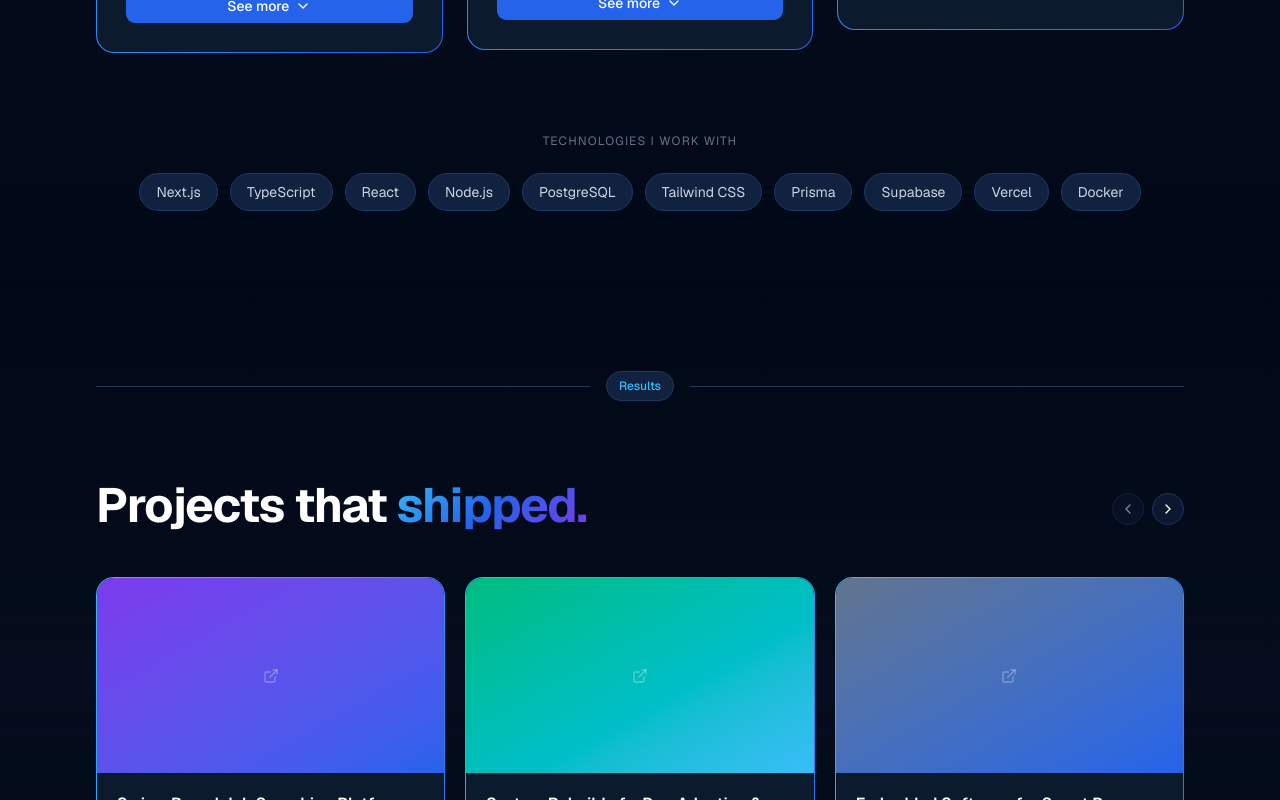
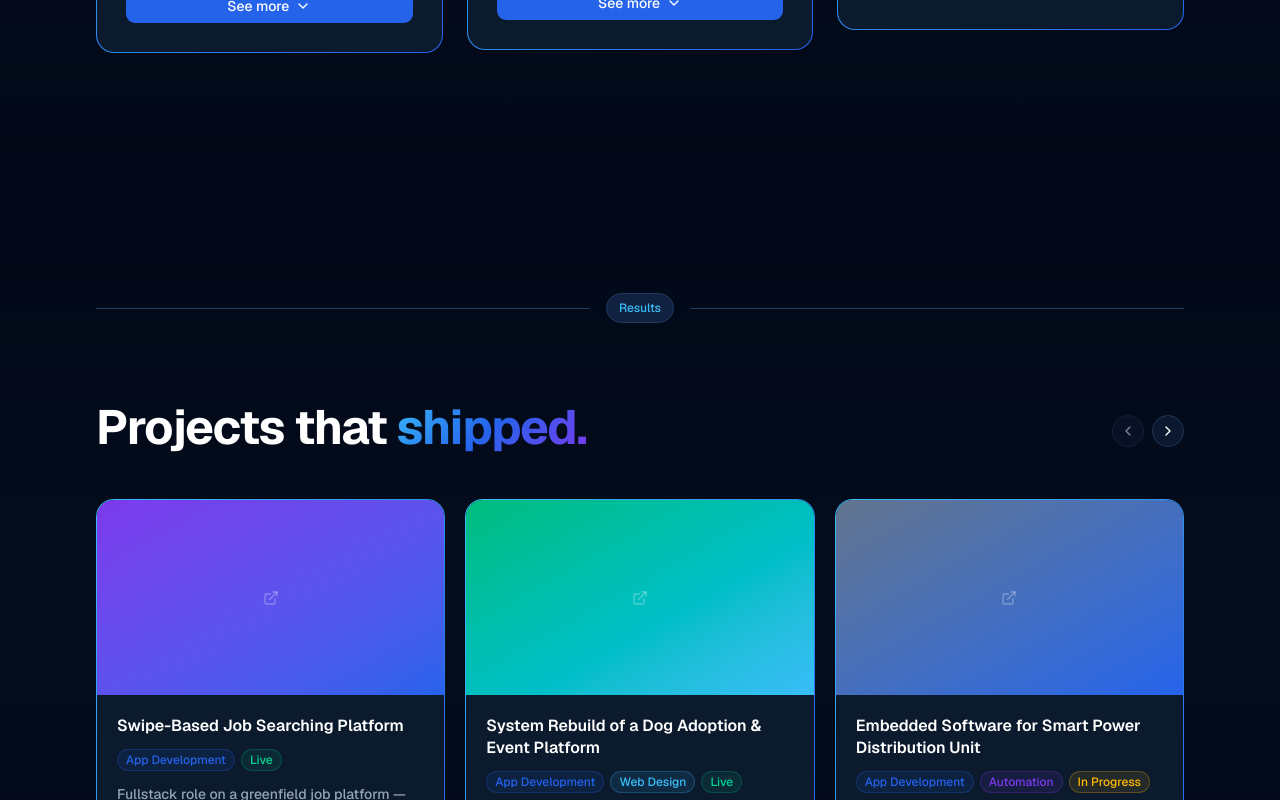
Before and after one commit to yourcodingbro/yourcodingbro, a Next.js app: page / in a window 1280 px wide. Shown: the part 2880-3680 px from the top of the page. Built offline with nearby package versions, Linux system fonts and the light colour scheme.

Commit message:
Add sanitization in PortfolioModal

```diff
--- a/package.json
+++ b/package.json
@@ -11,6 +11,7 @@
   "dependencies": {
     "@base-ui/react": "^1.4.1",
     "@hookform/resolvers": "^5.2.2",
+    "@types/sanitize-html": "^2.16.1",
     "class-variance-authority": "^0.7.1",
     "classnames": "^2.5.1",
     "clsx": "^2.1.1",
@@ -24,6 +25,7 @@
     "react-hook-form": "^7.75.0",
     "react-icons": "^5.6.0",
     "resend": "^6.12.3",
+    "sanitize-html": "^2.17.3",
     "shadcn": "^4.7.0",
     "tailwind-merge": "^3.5.0",
     "tw-animate-css": "^1.4.0",
--- a/src/components/modals/PortfolioModal.tsx
+++ b/src/components/modals/PortfolioModal.tsx
@@ -1,5 +1,6 @@
 "use client";
 
+import sanitizeHtml from "sanitize-html";
 import Image from "next/image";
 import cn from "classnames";
 import { ExternalLink } from "lucide-react";
@@ -62,7 +63,18 @@ export default function PortfolioModal({ item, onClose }: Props) {
               </div>
             </div>
 
-            <p className="text-fg-2 text-sm leading-relaxed">{item.description}</p>
+            <div
+              className="text-fg-2 text-sm leading-relaxed"
+              dangerouslySetInnerHTML={{
+                __html: sanitizeHtml(item.description, {
+                  allowedTags: sanitizeHtml.defaults.allowedTags.concat(["img", "span"]),
+                  allowedAttributes: {
+                    ...sanitizeHtml.defaults.allowedAttributes,
+                    "*": ["style", "class"],
+                  },
+                }),
+              }}
+            />
 
             <div className="flex flex-wrap gap-1.5">
               {item.tags.map((tag) => (
--- a/src/components/sections/Services.tsx
+++ b/src/components/sections/Services.tsx
@@ -51,23 +51,6 @@ export default function Services() {
             />
           ))}
         </div>
-
-        {/* Tech stack */}
-        <div className="text-center">
-          <p className="text-fg-4 text-xs uppercase tracking-widest mb-6">
-            Technologies I work with
-          </p>
-          <div className="flex flex-wrap items-center justify-center gap-3">
-            {stack.map((tech) => (
-              <span
-                key={tech}
-                className="px-4 py-2 rounded-full bg-elevated border border-line text-fg-2 text-sm hover:border-accent/40 hover:text-fg transition-all duration-200"
-              >
-                {tech}
-              </span>
-            ))}
-          </div>
-        </div>
       </div>
     </section>
   );
--- a/src/lib/constants/portfolio.ts
+++ b/src/lib/constants/portfolio.ts
@@ -84,7 +84,7 @@ export const portfolio: PortfolioItem[] = [
     title: "E-Learning Platform UI Modernisation",
     hasImage: false,
     thumbnail: "from-brand to-orange-500",
-    type: ["App Development", "SaaS", "Web Design"],
+    type: ["App Development", "SaaS"],
     status: "Live",
     shortDescription:
       "Ongoing UI overhaul of an active SaaS e-learning platform — rolling out a modern, user-friendly interface with zero downtime alongside a live backend team.",
```
Also changed, not shown: 1 other file (tests, documents, lock files or other folders).
